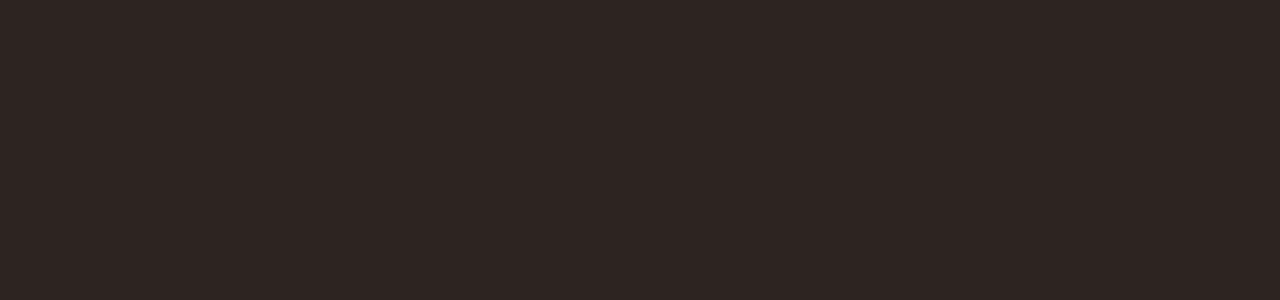
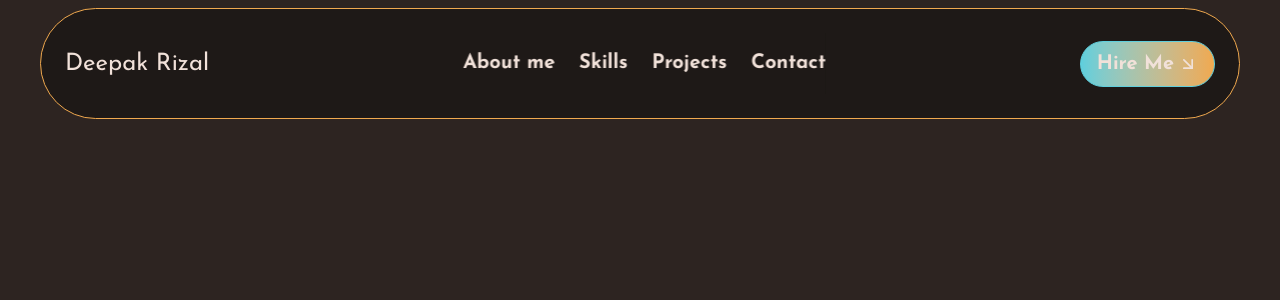
Before and after one commit to DeepakRizal/portfolio-website, a React (Vite) app: page / in a window 1280 px wide. Shown: the top 300 px of the page. Built offline with nearby package versions, Linux system fonts and the light colour scheme.

Commit message:
feat: complete navbar section

```diff
--- a/package.json
+++ b/package.json
@@ -13,6 +13,7 @@
     "@tailwindcss/vite": "^4.0.15",
     "react": "^19.0.0",
     "react-dom": "^19.0.0",
+    "react-icons": "^5.5.0",
     "tailwindcss": "^4.0.15"
   },
   "devDependencies": {
--- a/src/App.jsx
+++ b/src/App.jsx
@@ -1,7 +1,12 @@
 import React from "react";
+import NavbarMain from "./components/navbar/NavbarMain";
 
 const App = () => {
-  return <main></main>;
+  return (
+    <main className="font-body">
+      <NavbarMain />
+    </main>
+  );
 };
 
 export default App;
--- a/src/components/navbar/NavbarBtn.jsx
+++ b/src/components/navbar/NavbarBtn.jsx
@@ -1,7 +1,15 @@
 import React from "react";
+import { LuArrowDownRight } from "react-icons/lu";
 
 const NavbarBtn = () => {
-  return <div>NavbarBtn</div>;
+  return (
+    <button className="px-4 py-2 rounded-full text-xl font-bold text-white border-cyan border flex items-center gap-1 bg-gradient-to-r from-cyan to-orange hover:border-orange hover:scale-110 transition-all duration-500 hover:shadow-cyanShadow">
+      Hire Me
+      <div className="sm:hidden md:block">
+        <LuArrowDownRight />
+      </div>
+    </button>
+  );
 };
 
 export default NavbarBtn;
--- a/src/components/navbar/NavbarLinks.jsx
+++ b/src/components/navbar/NavbarLinks.jsx
@@ -1,7 +1,42 @@
 import React from "react";
 
+const links = [
+  {
+    link: "About me",
+    section: "about",
+  },
+  {
+    link: "Skills",
+    section: "skills",
+  },
+  {
+    link: "Projects",
+    section: "projects",
+  },
+  {
+    link: "Contact",
+    section: "contact",
+  },
+];
+
 const NavbarLinks = () => {
-  return <div>NavbarLinks</div>;
+  return (
+    <ul className="flex gap-6 text-white font-bold text-center py-4 lg:flex-row sm:flex-col lg:relative sm:absolute sm:top-[120%] left-[50%] -translate-x-[50%] lg:text-md sm:text-xl sm:bg-cyan/30 backdrop-blur-lg lg:bg-black sm:w-full">
+      {links.map((link, index) => {
+        return (
+          <li key={index} className="group">
+            <a
+              href="#"
+              className="cursor-pointer hover:text-cyan text-white transition-all duration-500"
+            >
+              {link.link}
+            </a>
+            <div className="mx-auto bg-cyan w-0 h-[1px] group-hover:w-full transition-all duration-500"></div>
+          </li>
+        );
+      })}
+    </ul>
+  );
 };
 
 export default NavbarLinks;
--- a/src/components/navbar/NavbarLogo.jsx
+++ b/src/components/navbar/NavbarLogo.jsx
@@ -1,7 +1,14 @@
 import React from "react";
 
 const NavbarLogo = () => {
-  return <div>NavbarLogo</div>;
+  return (
+    <div>
+      <h1 className="text-white  text-2xl sm:hidden md:block">Deepak Rizal</h1>
+      <h1 className="text-white font-special font-extrabold text-4xl sm:block md:hidden">
+        DR
+      </h1>
+    </div>
+  );
 };
 
 export default NavbarLogo;
--- a/src/components/navbar/NavbarMain.jsx
+++ b/src/components/navbar/NavbarMain.jsx
@@ -1,10 +1,34 @@
 import React from "react";
 import NavbarLogo from "./NavbarLogo";
+import NavbarLinks from "./NavbarLinks";
+import NavbarBtn from "./NavbarBtn";
+import { GiHamburgerMenu } from "react-icons/gi";
+import { useState } from "react";
 
 const NavbarMain = () => {
+  const [menuOpen, setMenuOpen] = useState(false);
+
+  const toggleMenu = () => {
+    setMenuOpen(!menuOpen);
+  };
+
   return (
-    <nav>
-      <NavbarLogo />
+    <nav className="max-w-[1300px] mx-auto w-full px-4 fixed left-[50%] -translate-x-[50%] z-20 flex gap-4 mt-2">
+      <div className="flex justify-between w-full max-w-[1200px] mx-auto bg-black items-center p-6 rounded-r-full rounded-l-full border-[0.5px] border-orange">
+        <NavbarLogo />
+        <div className={`${menuOpen ? "sm:block" : "sm:hidden"} lg:block`}>
+          <NavbarLinks />
+        </div>
+        <NavbarBtn />
+      </div>
+      <div className="flex lg:hidden p-6 sm:block bg-black items-center justify-center rounded-full border-[0.5px] border-orange">
+        <button
+          onClick={toggleMenu}
+          className="text-2xl p-3 border border-orange rounded-full text-white"
+        >
+          <GiHamburgerMenu />
+        </button>
+      </div>
     </nav>
   );
 };
--- a/src/index.css
+++ b/src/index.css
@@ -8,22 +8,31 @@
   /* fonts  */
   --font-body: "Josefin Sans", sans-serif;
   --font-special: "Roboto", sans-serif;
+  /* colors  */
+  --color-brown: #53423e;
+  --color-lightBrown: #645550;
+  --color-darkBrown: #2d2421;
+  --color-black: #1e1917;
+  --color-white: #f1e1d9;
+  --color-cyan: #5fcfdd;
+  --color-lightCyan: #88e5f0;
+  --color-darkCyan: #009fb3;
+  --color-orange: #f0a94f;
+  --color-lightOrange: #fac27b;
+  --color-darkOrange: #d28422;
+  --color-grey: #626965;
+  --color-lightGrey: #8a938e;
+  --color-darkGrey: #3f4441;
 
-  /* colors  */
-  --color-brown: "#53423e";
-  --color-lightBrown: "#645550";
-  --color-darkBrown: "#2d2421";
-  --color-black: "#1e1917";
-  --color-white: "#f1e1d9";
-  --color-cyan: "#5fcfdd";
-  --color-lightCyan: "#88e5f0";
-  --color-darkCyan: "#009fb3";
-  --color-orange: "#f0a94f";
-  --color-lightOrange: "#fac27b";
-  --color-darkOrange: "#d28422";
-  --color-grey: "#626965";
-  --color-lightGrey: "#8a938e";
-  --color-darkGrey: "#3f4441";
+  /* box-shadows */
+  --shadow-cyanShadow: 0px 0px 20px 0px rgba(94, 206, 220, 0.5);
+
+  /* breakpoints  */
+  --breakpoint-sm: 350px;
+  --breakpoint-md: 750px;
+  --breakpoint-sm: 350px;
+  --breakpoint-xl: 1280px;
+  --breakpoint-2xl: 1536px;
 }
 
 body {
```
Also changed, not shown: 1 other file (tests, documents, lock files or other folders).
